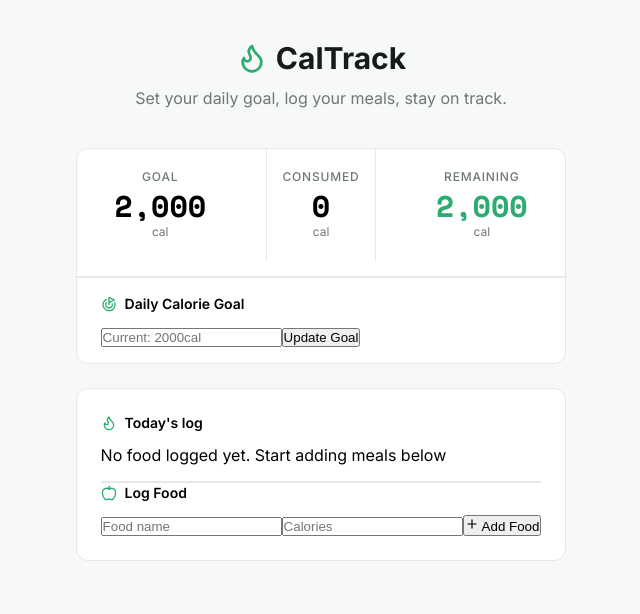
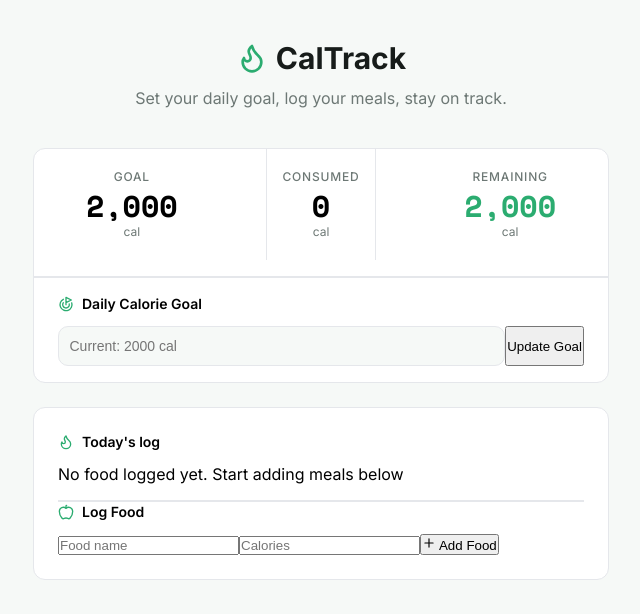
Before and after one commit to dbrah-design/calorie-tracker, a React (Vite) app: page / in a window 1280 px wide. Shown: the top 614 px of the page, without its empty margins (319-959 px from the left). Built offline with nearby package versions, Linux system fonts and the light colour scheme.

Commit message:
Styled the goal input and added width to cards container

```diff
--- a/src/App.css
+++ b/src/App.css
@@ -55,6 +55,7 @@
 
 .cards-container {
   max-width: 576px;
+  width: 100%;
 }
 
 .card-one {
@@ -154,6 +155,24 @@
   font-size: .875rem;
   line-height: 1.25rem;
 }
+.goal-form {
+  display: flex;
+
+}
+.goal-input-style {
+  font-size: .875rem;
+  line-height: 1.25rem;
+  background-color: #F6F9F7;
+  padding: .5em .75em;
+  border: 1px solid #e5e7eb;
+  border-radius: 10px;
+  width: 100%;
+  height: 40px;
+  flex: 1;
+}
+
+/* Next I need to style the input and update button inside daily calorie goal div */
+/* Also I think I need to make .icon-flex h3 a class instead. This might be a pain to debug later when I start making separate components and making the css for the separate components  */
 
 .border {
   margin-top: 1em;
--- a/src/App.jsx
+++ b/src/App.jsx
@@ -48,9 +48,11 @@ function App() {
                <svg xmlns="http://www.w3.org/2000/svg" width="24" height="24" viewBox="0 0 24 24" fill="none" stroke="currentColor" stroke-width="2" stroke-linecap="round" stroke-linejoin="round" class="lucide lucide-goal-icon lucide-goal small-icon-style"><path d="M12 13V2l8 4-8 4"/><path d="M20.561 10.222a9 9 0 1 1-12.55-5.29"/><path d="M8.002 9.997a5 5 0 1 0 8.9 2.02"/></svg>
               <h3>Daily Calorie Goal</h3>
             </div>
+            <div className="goal-form">
+              <input type="number" placeholder="Current: 2000 cal" className="goal-input-style" id="goal-input"/>
+              <button>Update Goal</button>
+            </div>
 
-            <input type="text" placeholder="Current: 2000cal"/>
-            <button>Update Goal</button>
           </div>
 
         </div>
```
